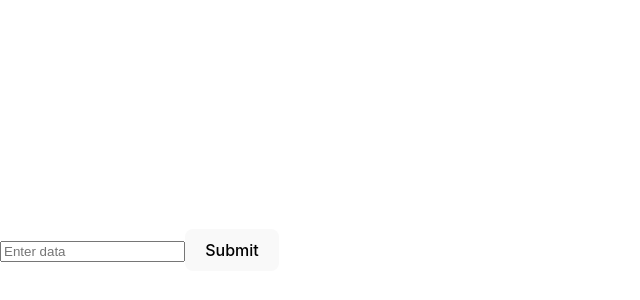
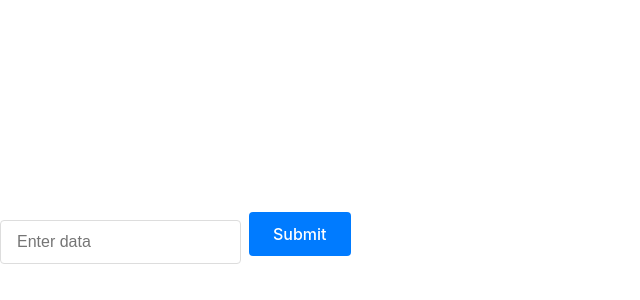
Before and after one commit to dvirlabs/insert-target, a React (Vite) app in the folder frontend/add-targets/: page / in a window 1280 px wide. Shown: the part 150-450 px from the top of the page, without its empty margins (0-640 px from the left). Built offline with nearby package versions, Linux system fonts and the light colour scheme.

Commit message:
app work

```diff
--- /dev/null
+++ b/frontend/add-targets/src/insertTarget.css
@@ -0,0 +1,59 @@
+.insert-target {
+    display: flex; /* Allow horizontal layout for field and button */
+    align-items: center; /* Align vertically for centering */
+    margin-bottom: 1rem; /* Add some spacing for aesthetics */
+  }
+
+  .insert-target input {
+    flex: 1; /* Make input element take up available space */
+    padding: 0.75rem 1rem; /* Adjust padding for a clean look */
+    border: 1px solid #ddd; /* Light border for definition */
+    border-radius: 4px; /* Rounded corners for a modern touch */
+    font-size: 1rem; /* Adjust font size for readability */
+    background-color: #fff; /* White background for contrast */
+    color: #333; /* Dark text for better visibility */
+  }
+
+  .insert-target input:focus {
+    outline: none; /* Remove default browser outline */
+    border-color: #007bff; /* Blue border on focus for user feedback */
+  }
+
+  .insert-target button {
+    margin-left: 0.5rem; /* Add some space between input and button */
+    padding: 0.75rem 1.5rem; /* Adjust padding for a comfortable size */
+    border: none; /* Remove default button border */
+    border-radius: 4px; /* Match input element's rounded corners */
+    font-size: 1rem; /* Match input element's font size */
+    background-color: #007bff; /* Blue background for a primary action */
+    color: #fff; /* White text for better contrast */
+    cursor: pointer; /* Indicate clickable action */
+  }
+
+  .insert-target button:hover {
+    background-color: #0069d9; /* Slightly darker blue on hover for feedback */
+  }
+
+  .insert-target .error {
+    color: #dc3545; /* Red color for error messages */
+    margin-top: 0.5rem; /* Add some space above error message */
+  }
+
+  .insert-target .response-data {
+    margin-top: 1rem; /* Add space after successful submission */
+    padding: 1rem; /* Add padding for a defined area */
+    border: 1px solid #ddd; /* Light border for separation */
+    border-radius: 4px; /* Rounded corners for a modern touch */
+  }
+
+  .insert-target .response-data h2 {
+    margin-bottom: 0.5rem; /* Add some space after heading */
+  }
+
+  .insert-target .response-data pre {
+    /* Apply appropriate styles for preformatted code (JSON) */
+    background-color: #f5f5f5; /* Light gray background */
+    padding: 1rem; /* Add padding for readability */
+    border-radius: 4px; /* Rounded corners for consistency */
+    font-family: monospace; /* Use a monospace font for code */
+  }
--- a/frontend/add-targets/src/insertTarget.tsx
+++ b/frontend/add-targets/src/insertTarget.tsx
@@ -1,4 +1,5 @@
 import { useState } from 'react';
+import './insertTarget.css'
 
 const InsertTarget = () => {
   const [inputValue, setInputValue] = useState('');
@@ -29,17 +30,17 @@ const InsertTarget = () => {
   };
 
   return (
-    <div>
+    <div className='insert-target'>
       <input
         type="text"
         value={inputValue}
         onChange={(e) => setInputValue(e.target.value)}
         placeholder="Enter data"
       />
-      <button onClick={handleSubmit}>Submit</button>
-      {error && <p>{error}</p>}
+      <button className='insert-target' onClick={handleSubmit}>Submit</button>
+      {error && <p className='error'>{error}</p>}
       {responseData && (
-        <div>
+        <div className='response-data'>
           <h2>Response Data</h2>
           <p>{JSON.stringify(responseData)}</p>
         </div>
```
Also changed, not shown: frontend/add-targets/src/mainInstruction.tsx (added, +12 -0 lines), 1 other file (tests, documents, lock files or other folders).
